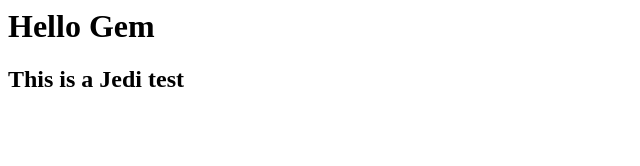
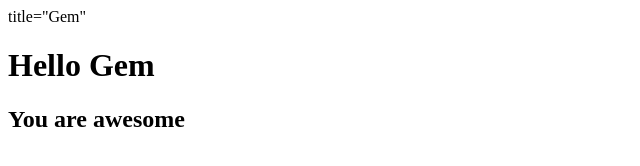
Before and after one commit to gemhclarke/jedi, a plain HTML site: page index.html in a window 1280 px wide. Shown: the whole page, without its empty margins (0-640 px from the left). Drawn offline with Linux system fonts and the light colour scheme.

Commit message:
Update index.html

```diff
--- a/index.html
+++ b/index.html
@@ -1,2 +1,7 @@
-<h1>Hello Gem</h1>
-<h2>This is a Jedi test</h2>
+<html>
+<head>title="Gem"</head>
+  <body>
+    <h1>Hello Gem</h1>
+    <h2>You are awesome</h2>
+  </body>
+</html>
```
